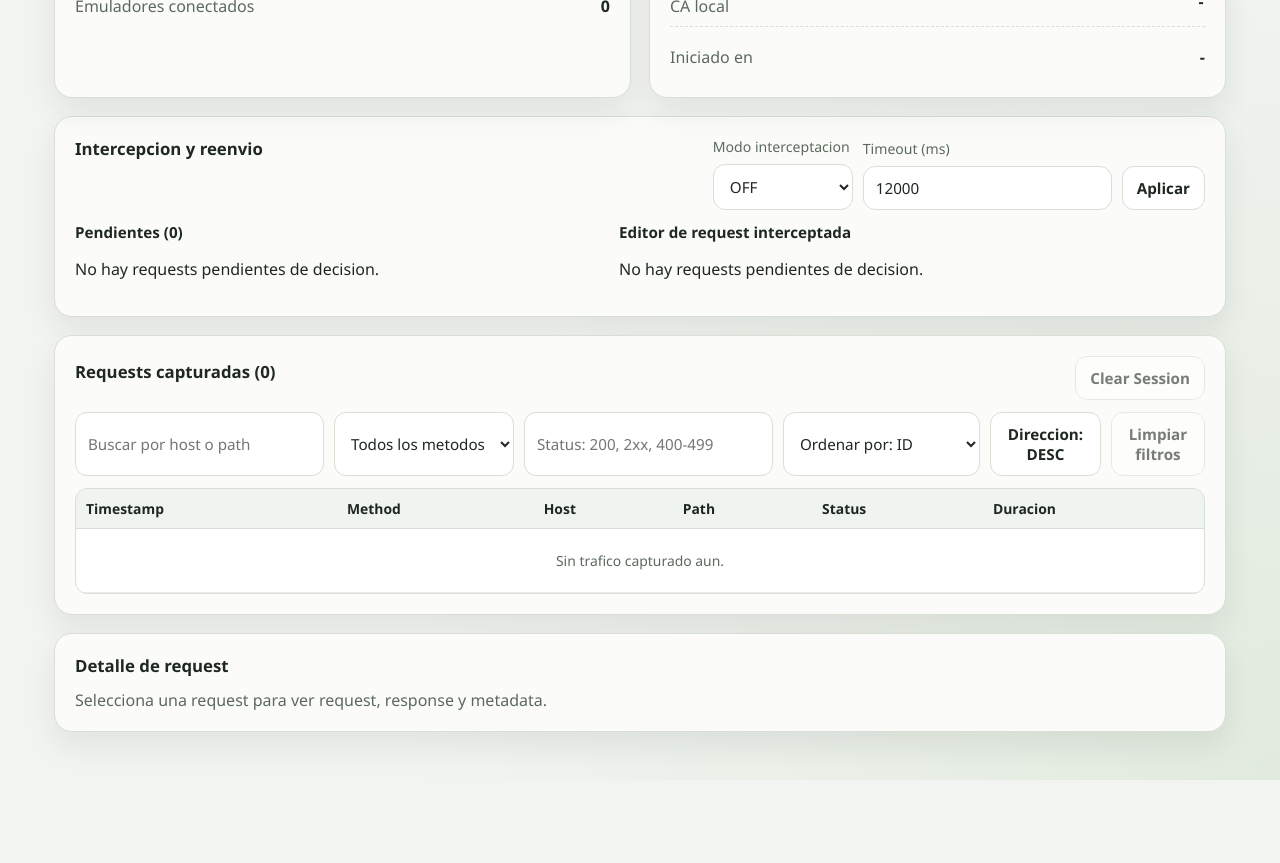
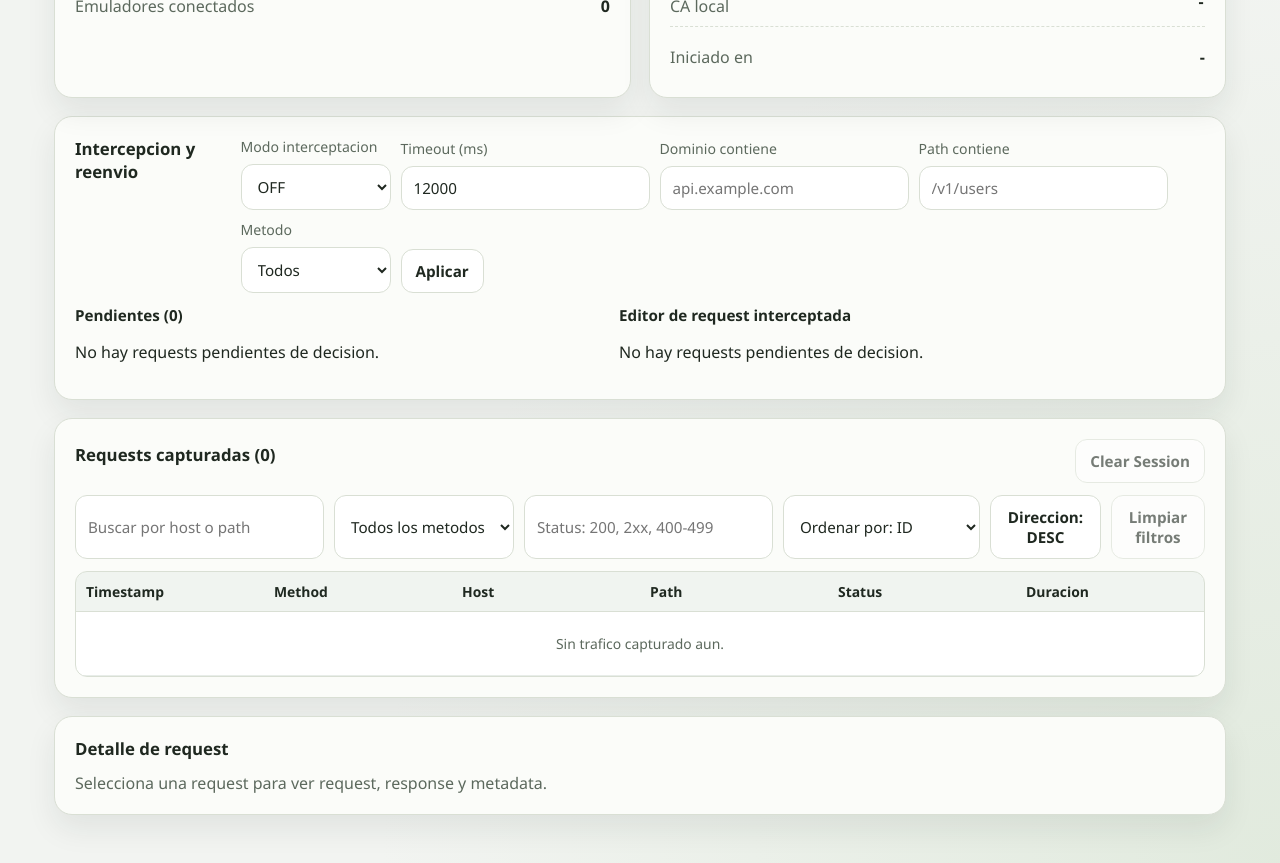
Before and after one commit to DerSarco/httprequesttracer_matecode, a React (Vite) app: page / in a window 1280 px wide. Shown: the part 860-1723 px from the top of the page. Before the commit the page ends 1640 px from the top, so only its background shows below. Built offline with nearby package versions, Linux system fonts and the light colour scheme.

Commit message:
feat: add interception match rules and harden long-text layout

```diff
--- a/src/App.css
+++ b/src/App.css
@@ -337,6 +337,11 @@ h3 {
   min-width: 140px;
 }
 
+.interception-controls input,
+.interception-controls select {
+  min-width: 150px;
+}
+
 .interception-grid {
   margin-top: 12px;
   display: grid;
@@ -346,6 +351,13 @@ h3 {
 
 .pending-list .simple-list li {
   cursor: pointer;
+  grid-template-columns: 92px 72px minmax(0, 1fr);
+}
+
+.pending-target {
+  min-width: 0;
+  overflow-wrap: anywhere;
+  word-break: break-word;
 }
 
 .selected-item {
@@ -389,6 +401,7 @@ table {
   width: 100%;
   border-collapse: collapse;
   font-size: 0.87rem;
+  table-layout: fixed;
 }
 
 thead th {
@@ -403,6 +416,7 @@ thead th {
 tbody td {
   padding: 9px 10px;
   border-bottom: 1px solid rgba(198, 210, 200, 0.4);
+  min-width: 0;
 }
 
 thead th:first-child,
@@ -421,6 +435,13 @@ tbody tr:hover {
 
 tbody tr.selected {
   background: rgba(168, 214, 181, 0.35);
+}
+
+.host-cell,
+.path-cell {
+  overflow: hidden;
+  text-overflow: ellipsis;
+  white-space: nowrap;
 }
 
 td.empty {
@@ -455,6 +476,12 @@ td.empty {
   display: flex;
   align-items: center;
   gap: 8px;
+  flex-wrap: wrap;
+}
+
+.detail-path {
+  overflow-wrap: anywhere;
+  word-break: break-word;
 }
 
 .detail-url {
--- a/src/App.tsx
+++ b/src/App.tsx
@@ -73,6 +73,9 @@ type PendingInterceptRequest = {
 type InterceptionSnapshot = {
   enabled: boolean;
   timeoutMs: number;
+  hostFilter: string;
+  pathFilter: string;
+  methodFilter: string;
   pendingCount: number;
   pendingRequests: PendingInterceptRequest[];
 };
@@ -80,6 +83,9 @@ type InterceptionSnapshot = {
 type InterceptionConfigInput = {
   enabled: boolean;
   timeoutMs?: number;
+  hostFilter?: string;
+  pathFilter?: string;
+  methodFilter?: string;
 };
 
 type InterceptDecisionInput = {
@@ -223,6 +229,10 @@ type LocaleTexts = {
   interceptionTitle: string;
   interceptionEnabled: string;
   interceptionTimeout: string;
+  interceptionHostFilter: string;
+  interceptionPathFilter: string;
+  interceptionMethodFilter: string;
+  interceptionAllMethods: string;
   applyInterception: string;
   pendingInterceptions: string;
   noPendingInterceptions: string;
@@ -372,6 +382,10 @@ const LOCALES: Record<Language, LocaleTexts> = {
     interceptionTitle: "Intercepcion y reenvio",
     interceptionEnabled: "Modo interceptacion",
     interceptionTimeout: "Timeout (ms)",
+    interceptionHostFilter: "Dominio contiene",
+    interceptionPathFilter: "Path contiene",
+    interceptionMethodFilter: "Metodo",
+    interceptionAllMethods: "Todos",
     applyInterception: "Aplicar",
     pendingInterceptions: "Pendientes",
     noPendingInterceptions: "No hay requests pendientes de decision.",
@@ -496,6 +510,10 @@ const LOCALES: Record<Language, LocaleTexts> = {
     interceptionTitle: "Interception & replay",
     interceptionEnabled: "Interception mode",
     interceptionTimeout: "Timeout (ms)",
+    interceptionHostFilter: "Host contains",
+    interceptionPathFilter: "Path contains",
+    interceptionMethodFilter: "Method",
+    interceptionAllMethods: "All",
     applyInterception: "Apply",
     pendingInterceptions: "Pending",
     noPendingInterceptions: "No requests pending decision.",
@@ -785,6 +803,9 @@ function App() {
   const [copyFeedback, setCopyFeedback] = useState<string | null>(null);
 
   const [interceptTimeoutInput, setInterceptTimeoutInput] = useState("12000");
+  const [interceptHostFilterInput, setInterceptHostFilterInput] = useState("");
+  const [interceptPathFilterInput, setInterceptPathFilterInput] = useState("");
+  const [interceptMethodFilterInput, setInterceptMethodFilterInput] = useState("");
   const [selectedPendingId, setSelectedPendingId] = useState<number | null>(null);
   const [editorMethod, setEditorMethod] = useState("");
   const [editorUrl, setEditorUrl] = useState("");
@@ -918,11 +939,16 @@ function App() {
     });
   }
 
-  async function loadInterceptionState() {
+  async function loadInterceptionState(syncInputs = true) {
     try {
       const snapshot = await invoke<InterceptionSnapshot>("get_interception_state");
       setInterception(snapshot);
-      setInterceptTimeoutInput(String(snapshot.timeoutMs));
+      if (syncInputs) {
+        setInterceptTimeoutInput(String(snapshot.timeoutMs));
+        setInterceptHostFilterInput(snapshot.hostFilter ?? "");
+        setInterceptPathFilterInput(snapshot.pathFilter ?? "");
+        setInterceptMethodFilterInput(snapshot.methodFilter ?? "");
+      }
       setSelectedPendingId((current) => {
         if (snapshot.pendingRequests.length === 0) return null;
         if (current && snapshot.pendingRequests.some((request) => request.id === current)) {
@@ -1082,11 +1108,18 @@ function App() {
     const payload: InterceptionConfigInput = {
       enabled,
       timeoutMs: Number.isFinite(timeoutMs) ? Math.max(1000, Math.min(timeoutMs, 120000)) : 12000,
+      hostFilter: interceptHostFilterInput.trim(),
+      pathFilter: interceptPathFilterInput.trim(),
+      methodFilter: interceptMethodFilterInput.trim().toUpperCase(),
     };
 
     try {
       const snapshot = await invoke<InterceptionSnapshot>("configure_interception", { config: payload });
       setInterception(snapshot);
+      setInterceptTimeoutInput(String(snapshot.timeoutMs));
+      setInterceptHostFilterInput(snapshot.hostFilter ?? "");
+      setInterceptPathFilterInput(snapshot.pathFilter ?? "");
+      setInterceptMethodFilterInput(snapshot.methodFilter ?? "");
       setInfoText("Configuracion de interceptacion actualizada.");
     } catch (error) {
       setErrorText(toUserError(error));
@@ -1155,7 +1188,7 @@ function App() {
     if (!session?.active) return;
 
     const intervalId = window.setInterval(() => {
-      Promise.all([loadCapturedRequests(), loadInterceptionState()]).catch(() => {
+      Promise.all([loadCapturedRequests(), loadInterceptionState(false)]).catch(() => {
         // Polling should not break the UI interaction loop.
       });
     }, 800);
@@ -1431,6 +1464,41 @@ function App() {
                 disabled={busy || interceptBusy}
               />
             </label>
+            <label>
+              {texts.interceptionHostFilter}
+              <input
+                value={interceptHostFilterInput}
+                onChange={(event) => setInterceptHostFilterInput(event.target.value)}
+                placeholder="api.example.com"
+                disabled={busy || interceptBusy}
+              />
+            </label>
+            <label>
+              {texts.interceptionPathFilter}
+              <input
+                value={interceptPathFilterInput}
+                onChange={(event) => setInterceptPathFilterInput(event.target.value)}
+                placeholder="/v1/users"
+                disabled={busy || interceptBusy}
+              />
+            </label>
+            <label>
+              {texts.interceptionMethodFilter}
+              <select
+                value={interceptMethodFilterInput}
+                onChange={(event) => setInterceptMethodFilterInput(event.target.value)}
+                disabled={busy || interceptBusy}
+              >
+                <option value="">{texts.interceptionAllMethods}</option>
+                {["GET", "POST", "PUT", "PATCH", "DELETE", "OPTIONS", ...availableMethods]
+                  .filter((value, index, list) => list.indexOf(value) === index)
+                  .map((method) => (
+                    <option key={method} value={method}>
+                      {method}
+                    </option>
+                  ))}
+              </select>
+            </label>
             <button
               disabled={busy || interceptBusy}
               onClick={() => handleApplyInterceptionConfig(Boolean(interception?.enabled))}
@@ -1456,7 +1524,9 @@ function App() {
                   >
                     <span>{formatRequestTimestamp(pending.startedAtUnixMs)}</span>
                     <strong>{pending.method}</strong>
-                    <code>{pending.host}{pending.path}</code>
+                    <code className="pending-target" title={`${pending.host}${pending.path}`}>
+                      {pending.host}{pending.path}
+                    </code>
                   </li>
                 ))}
               </ul>
@@ -1580,8 +1650,12 @@ function App() {
                 >
                   <td>{formatRequestTimestamp(request.startedAtUnixMs)}</td>
                   <td>{request.method}</td>
-                  <td>{request.host || "-"}</td>
-                  <td className="mono">{request.path}</td>
+                  <td className="host-cell" title={request.host || "-"}>
+                    {request.host || "-"}
+                  </td>
+                  <td className="mono path-cell" title={request.path}>
+                    {request.path}
+                  </td>
                   <td>{request.statusCode}</td>
                   <td>{request.durationMs} ms</td>
                 </tr>
@@ -1599,7 +1673,8 @@ function App() {
             <div className="detail-title-row">
               <div className="detail-main-content">
                 <p className="detail-method">
-                  <strong>{selectedRequest.method}</strong> <span className="mono">{selectedRequest.path}</span>
+                  <strong>{selectedRequest.method}</strong>{" "}
+                  <span className="mono detail-path">{selectedRequest.path}</span>
                 </p>
                 <p className="detail-url mono" title={selectedRequest.url}>{selectedRequest.url}</p>
               </div>
```
Also changed, not shown: 1 other file (tests, documents, lock files or other folders).
